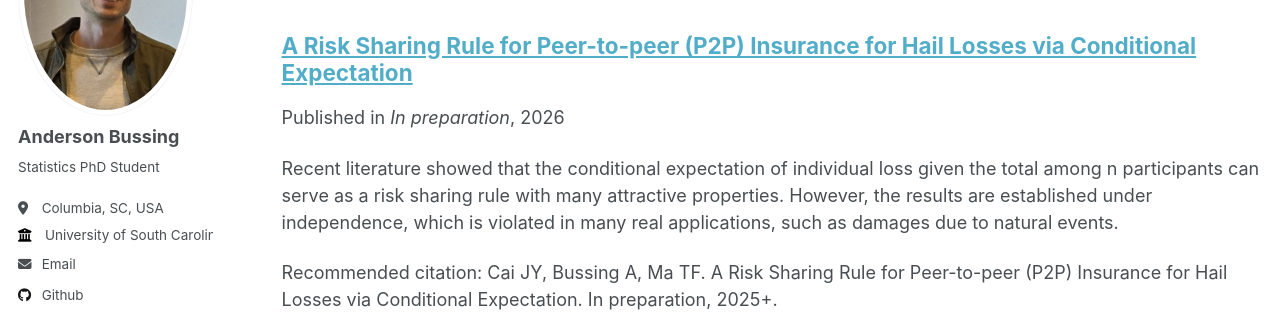
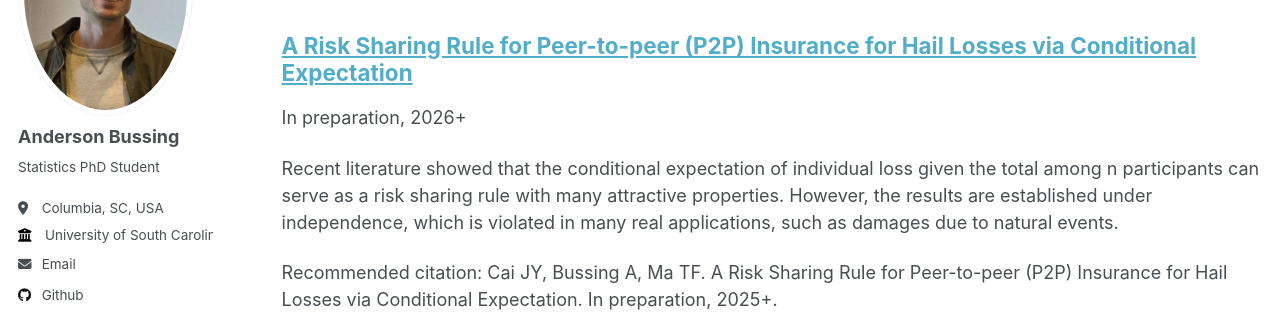
Before and after one commit to abussing/abussing.github.io, a Jekyll site: the page built from _pages/publications.html, in a window 1280 px wide and 900 px high. Shown: the part 238-550 px from the top of the window. Built offline with Jekyll 4.4.1, drawn with Linux system fonts in a browser that asks for light colours.

Commit message:
Update archive-single.html

```diff
--- a/_includes/archive-single.html
+++ b/_includes/archive-single.html
@@ -49,12 +49,15 @@
               , {{ post.date | date: "%Y" }}
             {% endif %}
           </p>
-        {% elsif post.collection == 'publications' %}
-          {% if post.venue contains "(accepted)" %}
-            <p>To appear in <i>{{ post.venue | replace: " (accepted)", "" }}</i>, {{ post.date | default: "1900-01-01" | date: "%Y" }}+</p>
-          {% else %}
-            <p>Published in <i>{{ post.venue }}</i>, {{ post.date | default: "1900-01-01" | date: "%Y" }}</p>
-          {% endif %}
+{% elsif post.collection == 'publications' %}
+  {% if post.venue == "In preparation" %}
+    <p>In preparation, {{ post.date | default: "1900-01-01" | date: "%Y" }}+</p>
+  {% elsif post.venue contains "(accepted)" %}
+    <p>To appear in <i>{{ post.venue | replace: " (accepted)", "" }}</i>, {{ post.date | default: "1900-01-01" | date: "%Y" }}+</p>
+  {% else %}
+    <p>Published in <i>{{ post.venue }}</i>, {{ post.date | default: "1900-01-01" | date: "%Y" }}</p>
+  {% endif %}
+
 
         {% elsif post.date %}
          <p class="page__date"><strong><i class="fa fa-fw fa-calendar" aria-hidden="true"></i> {{ site.data.ui-text[site.locale].date_label | default: "Published:" }}</strong> <time datetime="{{ post.date | default: "1900-01-01" | date_to_xmlschema }}">{{ post.date | default: "1900-01-01" | date: "%B %d, %Y" }}</time></p>
```
